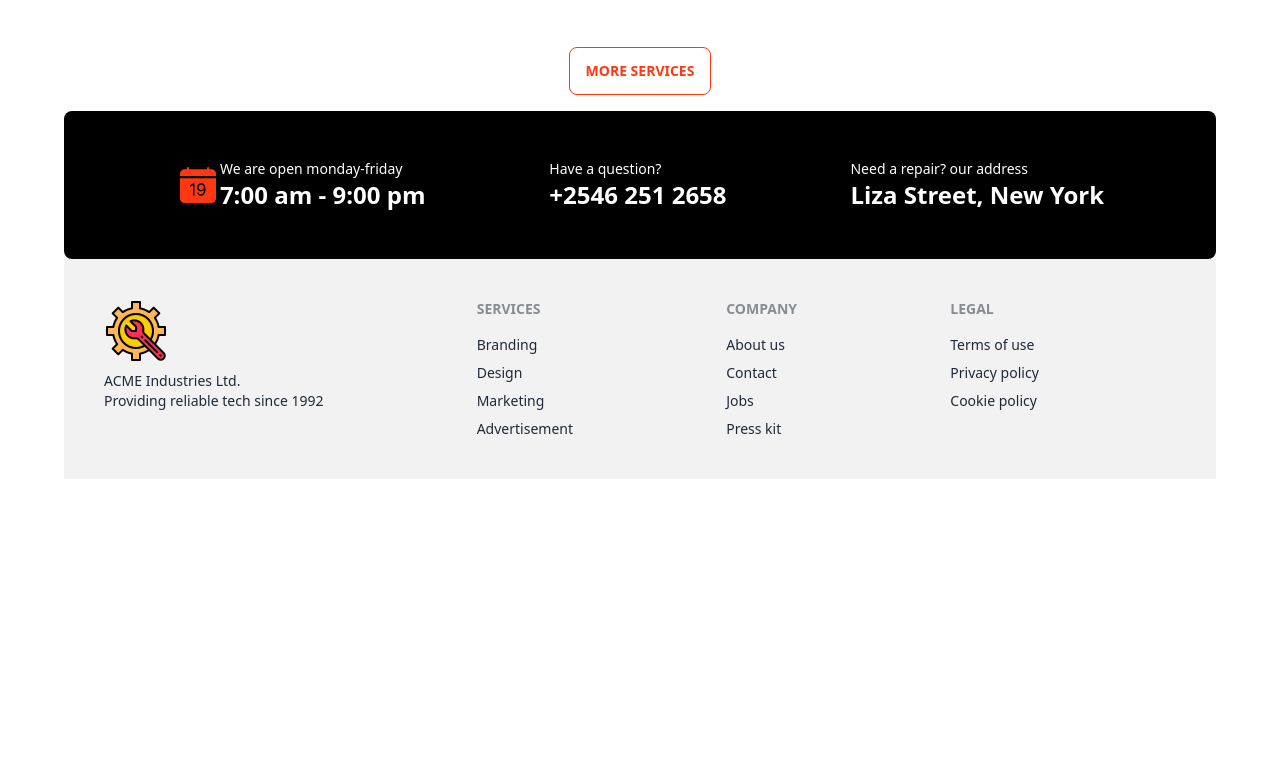
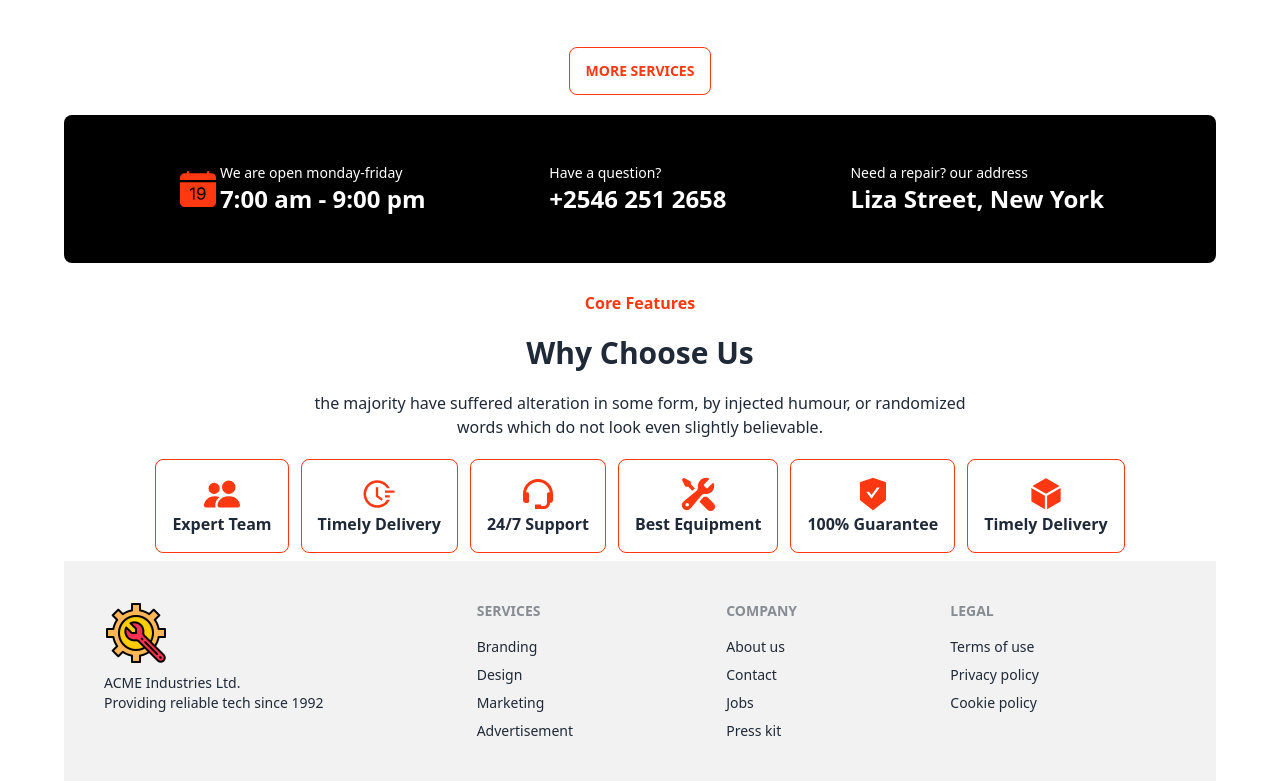
Before and after one commit to Gazi2050/Car-Doctor, a React (Vite) app: page / in a window 1280 px wide. Shown: the part 2621-3402 px from the top of the page. Before the commit the page ends 3100 px from the top, so only its background shows below. Built offline with nearby package versions, Linux system fonts and the light colour scheme; no server answers; some icons are missing.

Commit message:
Features added

```diff
--- a/src/Pages/Home/Contact/Contact.jsx
+++ b/src/Pages/Home/Contact/Contact.jsx
@@ -3,7 +3,7 @@ import { PiPhoneCallFill } from "react-icons/pi";
 import { FaLocationDot } from "react-icons/fa6";
 const Contact = () => {
     return (
-        <div className="bg-black p-12 text-white rounded-lg lg:flex md:flex justify-evenly items-center space-y-10 lg:space-y-0 md:space-y-0">
+        <div className="bg-black p-12 text-white rounded-lg lg:flex md:flex justify-evenly items-center space-y-10 lg:space-y-0 md:space-y-0 my-5">
             <div className="flex justify-center items-center mr-4">
                 <div>
                     <BsFillCalendarDateFill className="text-4xl m-1 text-[#FF3811]" />
--- /dev/null
+++ b/src/Pages/Home/Features/Features.jsx
@@ -0,0 +1,97 @@
+import { BsFillPeopleFill } from "react-icons/bs";
+import { AiOutlineFieldTime, AiFillSafetyCertificate } from "react-icons/ai";
+import { BiSupport } from "react-icons/bi";
+import { HiMiniWrenchScrewdriver, HiCube } from "react-icons/hi2";
+
+const Features = () => {
+    const iconStyle = {
+        color: "#FF3811",
+        transition: "color 0.3s",
+    };
+
+    const containerStyle = {
+        border: "1px solid #FF3811",
+        textAlign: "center",
+        borderRadius: "0.5rem",
+        padding: "1rem",
+        transition: "border-color 0.3s, background-color 0.3s",
+    };
+
+    const handleMouseEnter = (event) => {
+        event.currentTarget.style.backgroundColor = "#FF3811";
+        event.currentTarget.style.color = "white";
+        event.currentTarget.style.borderColor = "black";
+        event.currentTarget.querySelector(".icon").style.color = "white";
+    };
+
+    const handleMouseLeave = (event) => {
+        event.currentTarget.style.backgroundColor = "transparent";
+        event.currentTarget.style.color = "black";
+        event.currentTarget.style.borderColor = "#FF3811";
+        event.currentTarget.querySelector(".icon").style.color = "#FF3811";
+    };
+
+    return (
+        <div className="p-2">
+            <div className="text-center space-y-5">
+                <h3 className="text-[#FF3811] font-bold">Core Features</h3>
+                <h1 className="text-3xl font-bold">Why Choose Us</h1>
+                <p>
+                    the majority have suffered alteration in some form, by injected humour, or randomized <br /> words which do not look even slightly believable.
+                </p>
+            </div>
+            <div className="md:flex md:space-x-3 md:space-y-0 lg:flex justify-center items-center space-y-3 lg:space-x-3 mt-5">
+                <div
+                    style={containerStyle}
+                    onMouseEnter={handleMouseEnter}
+                    onMouseLeave={handleMouseLeave}
+                >
+                    <BsFillPeopleFill className="mx-auto text-4xl icon" style={iconStyle} />
+                    <p className="font-bold">Expert Team</p>
+                </div>
+                <div
+                    style={containerStyle}
+                    onMouseEnter={handleMouseEnter}
+                    onMouseLeave={handleMouseLeave}
+                >
+                    <AiOutlineFieldTime className="mx-auto text-4xl icon" style={iconStyle} />
+                    <p className="font-bold">Timely Delivery</p>
+                </div>
+                <div
+                    style={containerStyle}
+                    onMouseEnter={handleMouseEnter}
+                    onMouseLeave={handleMouseLeave}
+                >
+                    <BiSupport className="mx-auto text-4xl icon" style={iconStyle} />
+                    <p className="font-bold">24/7 Support</p>
+                </div>
+                <div
+                    style={containerStyle}
+                    onMouseEnter={handleMouseEnter}
+                    onMouseLeave={handleMouseLeave}
+                >
+                    <HiMiniWrenchScrewdriver className="mx-auto text-4xl icon" style={iconStyle} />
+                    <p className="font-bold">Best Equipment</p>
+                </div>
+                <div
+                    style={containerStyle}
+                    onMouseEnter={handleMouseEnter}
+                    onMouseLeave={handleMouseLeave}
+                >
+                    <AiFillSafetyCertificate className="mx-auto text-4xl icon" style={iconStyle} />
+                    <p className="font-bold">100% Guarantee</p>
+                </div>
+                <div
+                    style={containerStyle}
+                    onMouseEnter={handleMouseEnter}
+                    onMouseLeave={handleMouseLeave}
+                >
+                    <HiCube className="mx-auto text-4xl icon" style={iconStyle} />
+                    <p className="font-bold">Timely Delivery</p>
+                </div>
+            </div>
+        </div>
+    );
+};
+
+export default Features;
--- a/src/Pages/Home/Home.jsx
+++ b/src/Pages/Home/Home.jsx
@@ -1,7 +1,9 @@
 import About from "./About/About";
 import Banner from "./Banner/Banner";
 import Contact from "./Contact/Contact";
+import Features from "./Features/features";
 import Services from "./Services/Services";
+
 
 
 const Home = () => {
@@ -11,6 +13,7 @@ const Home = () => {
             <About></About>
             <Services></Services>
             <Contact></Contact>
+            <Features></Features>
         </div>
     );
 };
```
